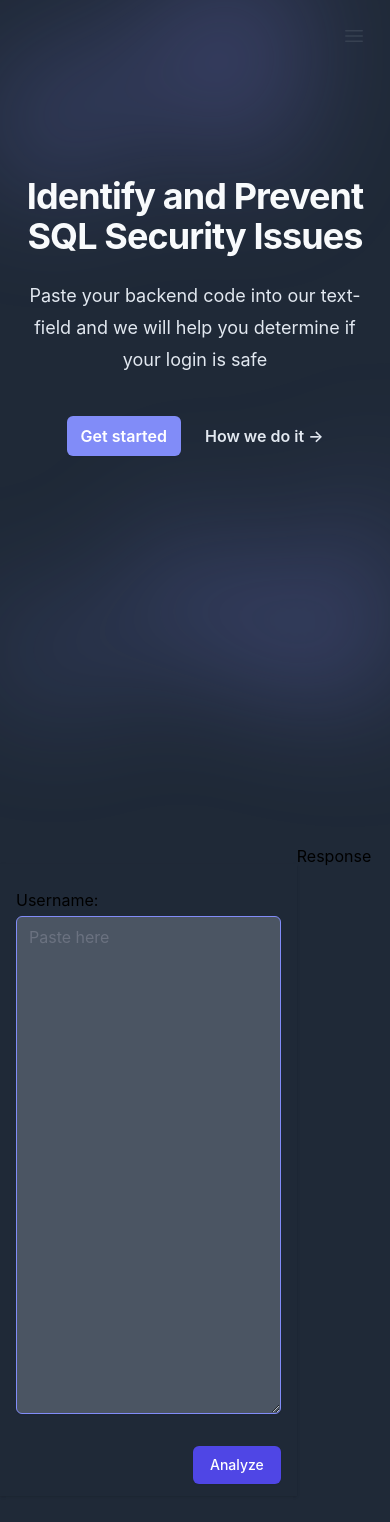
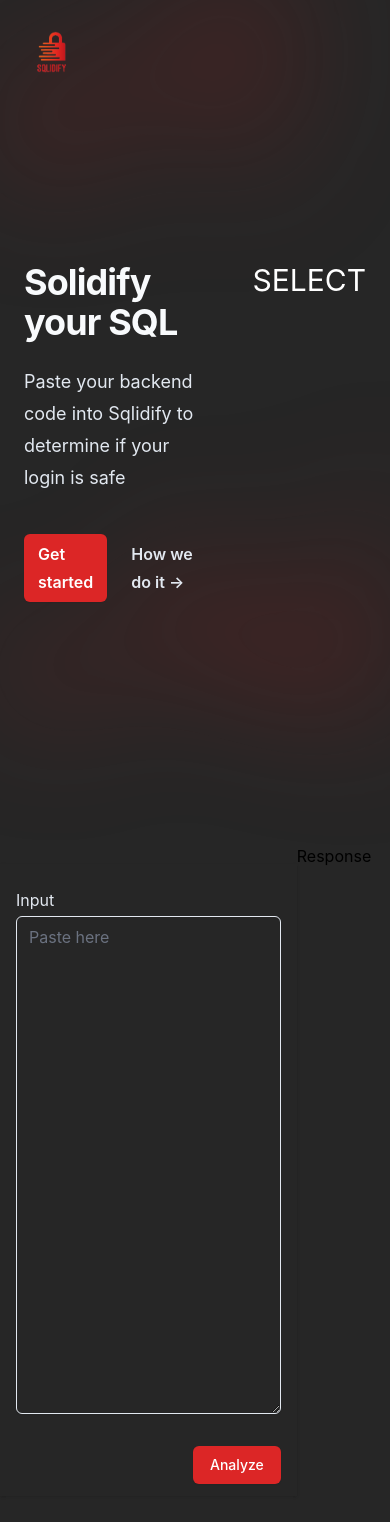
Before and after one commit to McHacks-CU/backend-frontend, a React (Create React App) app in the folder frontend/: page / in a window 390 px wide. Shown: the top 1522 px of the page. Built offline with nearby package versions, Linux system fonts and the light colour scheme.

Commit message:
updated ui

```diff
--- a/frontend/package.json
+++ b/frontend/package.json
@@ -11,6 +11,7 @@
     "react": "^18.2.0",
     "react-dom": "^18.2.0",
     "react-scripts": "^5.0.1",
+    "typed.js": "^2.0.12",
     "web-vitals": "^2.1.4"
   },
   "scripts": {
--- /dev/null
+++ b/frontend/src/components/Typing.js
@@ -0,0 +1,24 @@
+import React, { useRef, useEffect } from "react";
+import Typed from "typed.js";
+
+const Typing = () => {
+
+  const typeTarget = useRef(null);
+
+  useEffect(() => {
+    const typed = new Typed(typeTarget.current, {
+      strings: ["SELECT * FROM users WHERE username = '' OR '1'='1' AND password = 'whatever the password is';"],
+      typeSpeed: 40,
+      showCursor: false,
+      loop: true
+    });
+
+    return () => {
+      typed.destroy();
+    };
+  }, []);
+
+  return <span className="text-white text-3xl" ref={typeTarget} />;
+};
+
+export default Typing;
--- a/frontend/src/pages/Form.js
+++ b/frontend/src/pages/Form.js
@@ -34,11 +34,11 @@
     .then((data) => console.log(data));;
   }
   return (
-    <div id="form" className="h-screen bg-gray-800 flex flex-row">
+    <div id="form" className="h-screen bg-neutral-800 flex flex-row">
           <div className="mt-5 md:col-span-2 md:mt-0 flex-auto">
             <form action="" onSubmit={onSubmit} method="POST">
               <div className="shadow sm:overflow-hidden sm:rounded-md">
-                <div className="space-y-6 bg-gray-800 px-4 py-5 sm:p-6">
+                <div className="space-y-6 px-4 py-5 sm:p-6">
                   <div>
                     <label htmlFor="code" className="block text-sm font-medium text-gray-700">
                     </label>
@@ -51,18 +51,18 @@
                         placeholder="Paste here"
                         defaultValue={''}
                       /> */}
-                      <label htmlFor="usernameInput">Username:</label>
-                      <textarea id="usernameInput" rows={20} defaultValue={''} placeholder="Paste here" className="mt-1 block w-full rounded-md bg-gray-600 border-indigo-400 shadow-sm focus:border-indigo-500 focus:ring-indigo-500 sm:text-sm text-slate-200" type="text" />
+                      <label htmlFor="usernameInput" className="text-slate-200">Input</label>
+                      <textarea id="usernameInput" rows={20} defaultValue={''} placeholder="Paste here" className="mt-1 block w-full rounded-md bg-neutral-800 border-slate-200 shadow-sm focus:border-red-300 focus:ring-red-300 sm:text-sm text-slate-200" type="text" />
                     </div>
                   </div>
 
 
 
                 </div>
-                <div className="bg-gray-800 px-4 py-3 text-right sm:px-6">
+                <div className="px-4 py-3 text-right sm:px-6">
                   <button
                     type="submit"
-                    className="inline-flex justify-center rounded-md border border-transparent bg-indigo-600 py-2 px-4 text-sm font-medium text-white shadow-sm hover:bg-indigo-700 focus:outline-none focus:ring-2 focus:ring-indigo-500 focus:ring-offset-2"
+                    className="inline-flex justify-center rounded-md border border-transparent bg-red-600 py-2 px-4 text-sm font-medium text-white shadow-sm hover:bg-red-500 focus:outline-none focus:ring-2 focus:ring-red-500 focus:ring-offset-2"
                   >
                     Analyze
                   </button>
--- a/frontend/src/pages/LandingPage.js
+++ b/frontend/src/pages/LandingPage.js
@@ -1,21 +1,24 @@
 /* This example requires Tailwind CSS v3.0+ */
-import { useState } from 'react'
-import { Dialog } from '@headlessui/react'
-import { Bars3Icon, XMarkIcon } from '@heroicons/react/24/outline'
 // import { Outlet, Link } from "react-router-dom";
+import Typing from '../components/Typing';
+import Logo from '../images/sqlidify.png';
 
-const navigation = [
-//   { name: 'Get Started', href: '#' },
-//   { name: 'About', href: '#' },
-//   { name: 'Marketplace', href: '#' },
-//   { name: 'Company', href: '#' },
-]
 
 const LandingPage = () => {
-  const [mobileMenuOpen, setMobileMenuOpen] = useState(false)
 
   return (
-    <div className="isolate bg-gray-800 h-screen">
+    <div className="bg-neutral-800 h-screen">
+      <div className="px-6 pt-6 lg:px-8">
+          <nav className="flex items-center justify-between" aria-label="Global">
+            <div className="flex lg:flex-1">
+              <a href="#" className="-m-1.5 p-1.5">
+                <span className="sr-only">Your Company</span>
+                <img className="h-14" src={Logo} alt="" />
+              </a>
+            </div>
+          </nav>
+        </div>
+      <div className="isolate h-5/6 flex flex-col justify-center">
         <div className="pointer-events-none	absolute inset-x-0 top-[-10rem] -z-10 transform-gpu overflow-hidden blur-3xl sm:top-[-20rem]">
           <svg
             className="relative left-[calc(50%-11rem)] -z-10 h-[21.1875rem] max-w-none -translate-x-1/2 rotate-[30deg] sm:left-[calc(50%-30rem)] sm:h-[42.375rem]"
@@ -36,85 +39,16 @@
                 y2="474.645"
                 gradientUnits="userSpaceOnUse"
               >
-              <stop stopColor="#9089FC" />
-              <stop offset={1} stopColor="#8091ff" />
+                <stop stopColor="#7f1d1d" />
+                <stop offset={1} stopColor="#b91c1c" />
               </linearGradient>
             </defs>
           </svg>
         </div>
-      <div className="px-6 pt-6 lg:px-8">
-        <nav className="flex items-center justify-between" aria-label="Global">
-          <div className="flex lg:flex-1">
-            {/* <a href="#" className="-m-1.5 p-1.5">
-              <span className="sr-only">Your Company</span>
-              <img className="h-8" src="https://tailwindui.com/img/logos/mark.svg?color=indigo&shade=600" alt="" />
-            </a> */}
-          </div>
-          <div className="flex lg:hidden">
-            <button
-              type="button"
-              className="-m-2.5 inline-flex items-center justify-center rounded-md p-2.5 text-gray-700"
-              onClick={() => setMobileMenuOpen(true)}
-            >
-              <span className="sr-only">Open main menu</span>
-              <Bars3Icon className="h-6 w-6" aria-hidden="true" />
-            </button>
-          </div>
-          <div className="hidden lg:flex lg:gap-x-12">
-            {navigation.map((item) => (
-              <a key={item.name} href={item.href} className="text-sm font-semibold leading-6 text-gray-900">
-                {item.name}
-              </a>
-            ))}
-          </div>
-          {/* <div className="hidden lg:flex lg:flex-1 lg:justify-end">
-            <a href="#" className="text-sm font-semibold leading-6 text-gray-900">
-              Log in <span aria-hidden="true">&rarr;</span>
-            </a>
-          </div> */}
-        </nav>
-        <Dialog as="div" open={mobileMenuOpen} onClose={setMobileMenuOpen}>
-          <Dialog.Panel focus="true" className="fixed inset-0 z-10 overflow-y-auto bg-white px-6 py-6 lg:hidden">
-            <div className="flex items-center justify-between">
-              <button
-                type="button"
-                className="-m-2.5 rounded-md p-2.5 text-gray-700"
-                onClick={() => setMobileMenuOpen(false)}
-              >
-                <span className="sr-only">Close menu</span>
-                <XMarkIcon className="h-6 w-6" aria-hidden="true" />
-              </button>
-            </div>
-            <div className="mt-6 flow-root">
-              <div className="-my-6 divide-y divide-gray-500/10">
-                <div className="space-y-2 py-6">
-                  {navigation.map((item) => (
-                    <a
-                      key={item.name}
-                      href={item.href}
-                      className="-mx-3 block rounded-lg py-2 px-3 text-base font-semibold leading-7 text-gray-900 hover:bg-gray-400/10"
-                    >
-                      {item.name}
-                    </a>
-                  ))}
-                </div>
-                {/* <div className="py-6">
-                  <a
-                    href="#"
-                    className="-mx-3 block rounded-lg py-2.5 px-3 text-base font-semibold leading-6 text-gray-900 hover:bg-gray-400/10"
-                  >
-                    Log in
-                  </a>
-                </div> */}
-              </div>
-            </div>
-          </Dialog.Panel>
-        </Dialog>
-      </div>
-      <main>
+
           <div className="relative px-6 lg:px-8">
-          <div className="mx-auto max-w-2xl py-32 sm:py-48 lg:py-56">
-            <div className="hidden sm:mb-8 sm:flex sm:justify-center">
+            {/* <div className="max-w-2xl py-32 sm:py-48 lg:py-56 w-full"> */}
+              {/* <div className="hidden sm:mb-8 sm:flex sm:justify-center"> */}
                 {/* <div className="relative rounded-full py-1 px-3 text-sm leading-6 text-gray-600 ring-1 ring-gray-900/10 hover:ring-gray-900/20">
                   Announcing our next round of funding.{' '}
                   <a href="#" className="font-semibold text-indigo-600">
@@ -122,24 +56,30 @@
                     Read more <span aria-hidden="true">&rarr;</span>
                   </a>
                 </div> */}
-            </div>
-            <div className="text-center">
+              {/* </div> */}
+              <div className="flex flex-row gap-x-12 justify-center">
+                <div className="flex flex-col">
                   <h1 className="text-4xl font-bold tracking-tight text-slate-50 sm:text-7xl">
-                Identify and Prevent SQL Security Issues
+                    Solidify your SQL
                   </h1>
                   <p className="mt-6 text-lg leading-8 text-slate-200">
-                Paste your backend code into our text-field and we will help you determine if your login is safe
+                    Paste your backend code into Sqlidify to determine if your login is safe
                   </p>
-              <div className="mt-10 flex items-center justify-center gap-x-6">
+                  <div className="mt-10 flex items-center gap-x-6">
                     <a
                       href="#form"
-                  className="rounded-md bg-indigo-400 px-3.5 py-1.5 text-base font-semibold leading-7 text-white shadow-sm hover:bg-indigo-300 focus-visible:outline focus-visible:outline-2 focus-visible:outline-offset-2 focus-visible:outline-indigo-600"
+                      className="rounded-md bg-red-600 px-3.5 py-1.5 text-base font-semibold leading-7 text-white shadow-sm hover:bg-red-500 focus-visible:outline focus-visible:outline-2 focus-visible:outline-offset-2 focus-visible:outline-indigo-600"
                     >
                       Get started
                     </a>
                     <a href="#" className="text-base font-semibold leading-7 text-slate-200">
                       How we do it <span aria-hidden="true">→</span>
                     </a>
+                  </div>
+                </div>
+                <div className="flex justify-center items-start w-1/2">
+                  <div className="grow text-left">
+                    <Typing />
                   </div>
                 </div>
               </div>
@@ -163,14 +103,14 @@
                     y2="474.645"
                     gradientUnits="userSpaceOnUse"
                   >
-                  <stop stopColor="#9089FC" />
-                  <stop offset={1} stopColor="#8091ff" />
+                    <stop stopColor="#7f1d1d" />
+                    <stop offset={1} stopColor="#b91c1c" />
                   </linearGradient>
                 </defs>
               </svg>
             </div>
           </div>
-      </main>
+      </div>
     </div>
   );
 };
```
Also changed, not shown: frontend/src/images/sqlidify.png (added), 1 other file (tests, documents, lock files or other folders). Lines whose indentation alone changed are shown as unchanged.
